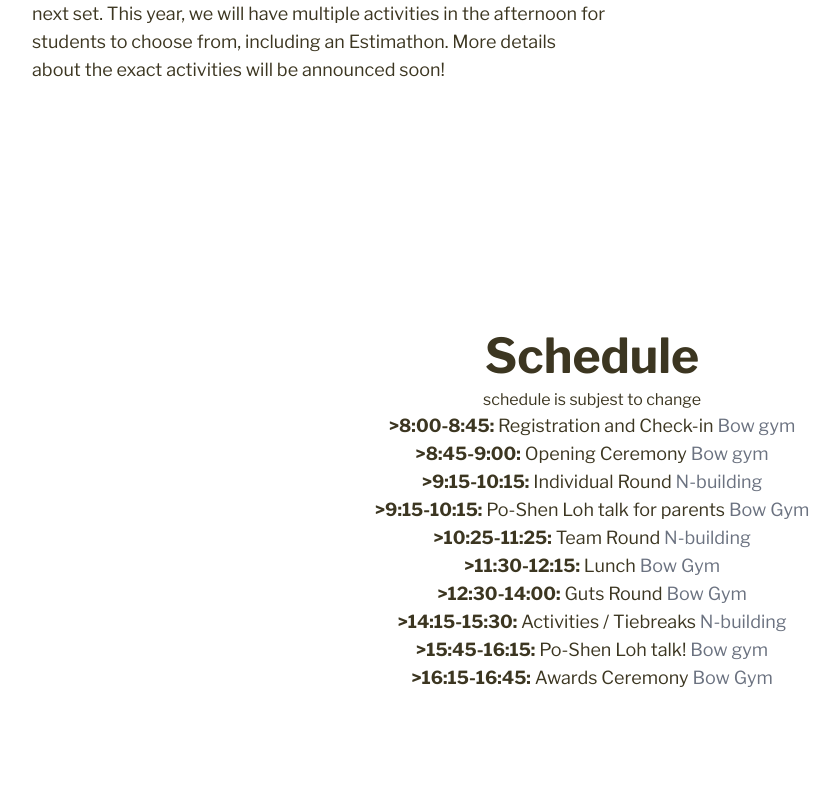
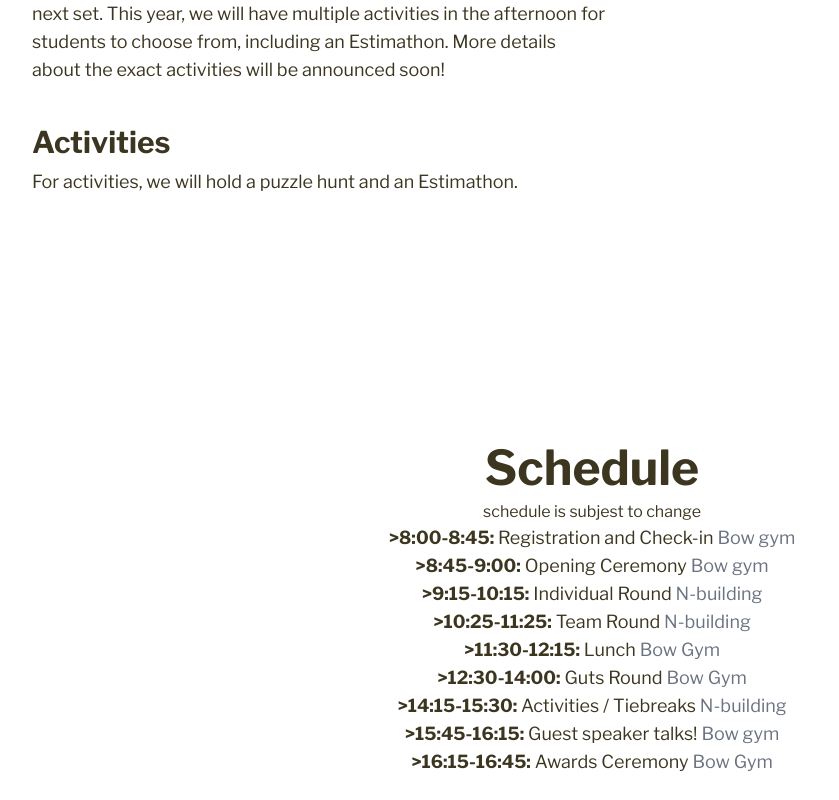
Before and after one commit to GunnMath/gmc-new-website, a Next.js app: page / in a window 1280 px wide. Shown: the part 2180-2980 px from the top of the page, without its empty margins (48-887 px from the left). Built offline with nearby package versions, Linux system fonts and the light colour scheme.

Commit message:
Updates for 2026
- link to Contestdojo
- add SRP as a sponsor
- Po-Shen Loh -> "guest speaker"

```diff
--- a/app/page.tsx
+++ b/app/page.tsx
@@ -118,6 +118,11 @@ export default function Home() {
           In the Guts Round, problems are released in sets of 3. Students must submit answers to the problems in each set before moving on to the next set. This year, we will have multiple activities in the afternoon for students to choose from, including an Estimathon. More details about the exact activities will be announced soon!
         </Paragraph>
 
+        <Heading2>Activities</Heading2>
+        <Paragraph>
+          For activities, we will hold a puzzle hunt and an Estimathon.
+        </Paragraph>
+
       </div>
 
       <div className="flex flex-col items-center py-32">
@@ -126,12 +131,12 @@ export default function Home() {
         <ScheduleItem start="8:00" end="8:45" location="Bow gym">Registration and Check-in</ScheduleItem>
         <ScheduleItem start="8:45" end="9:00" location="Bow gym">Opening Ceremony</ScheduleItem>
         <ScheduleItem start="9:15" end="10:15" location="N-building">Individual Round </ScheduleItem>
-        <ScheduleItem start="9:15" end="10:15" location="Bow Gym"> Po-Shen Loh talk for parents</ScheduleItem>
+        {/* <ScheduleItem start="9:15" end="10:15" location="Bow Gym"> Guest speaker talk for parents</ScheduleItem> */}
         <ScheduleItem start="10:25" end="11:25" location="N-building">Team Round</ScheduleItem>
         <ScheduleItem start="11:30" end="12:15" location="Bow Gym">Lunch</ScheduleItem>
         <ScheduleItem start="12:30" end="14:00" location="Bow Gym">Guts Round</ScheduleItem>
         <ScheduleItem start="14:15" end="15:30" location="N-building">Activities / Tiebreaks</ScheduleItem>
-        <ScheduleItem start="15:45" end="16:15" location="Bow gym">Po-Shen Loh talk!</ScheduleItem>
+        <ScheduleItem start="15:45" end="16:15" location="Bow gym">Guest speaker talks!</ScheduleItem>
         <ScheduleItem start="16:15" end="16:45" location="Bow Gym">Awards Ceremony</ScheduleItem>
       </div>
 
@@ -167,6 +172,7 @@ export default function Home() {
         <div className="flex flex-wrap justify-center gap-20">
           <Sponsor src="/sponsors/HRT.png" url="https://www.hudsonrivertrading.com/" alt="Hudson River Trading" />
           {/* <Sponsor src="/sponsors/aops.png" url="https://artofproblemsolving.com/" alt="Art of Problem Solving" /> */}
+          <Sponsor src="/sponsors/SRP.png" url="https://stanfordresearchpark.com//" alt="Stanford Research Park" />
         </div>
 
         <h1 className="font-bold text-3xl md:text-5xl my-5 text-[#AA7042] underline">Bronze Sponsors</h1>
```
Also changed, not shown: public/sponsors/SRP.png (added).
